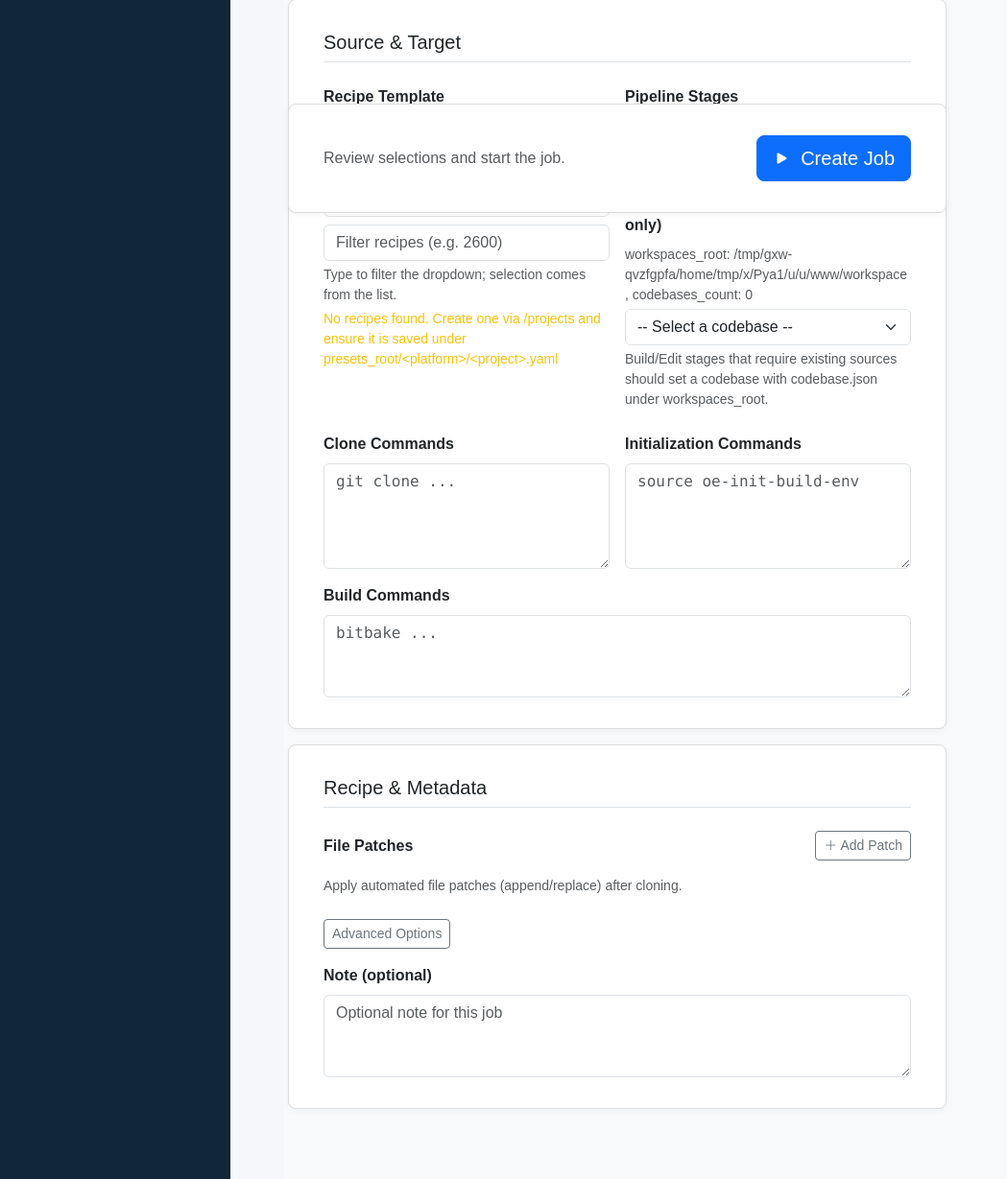
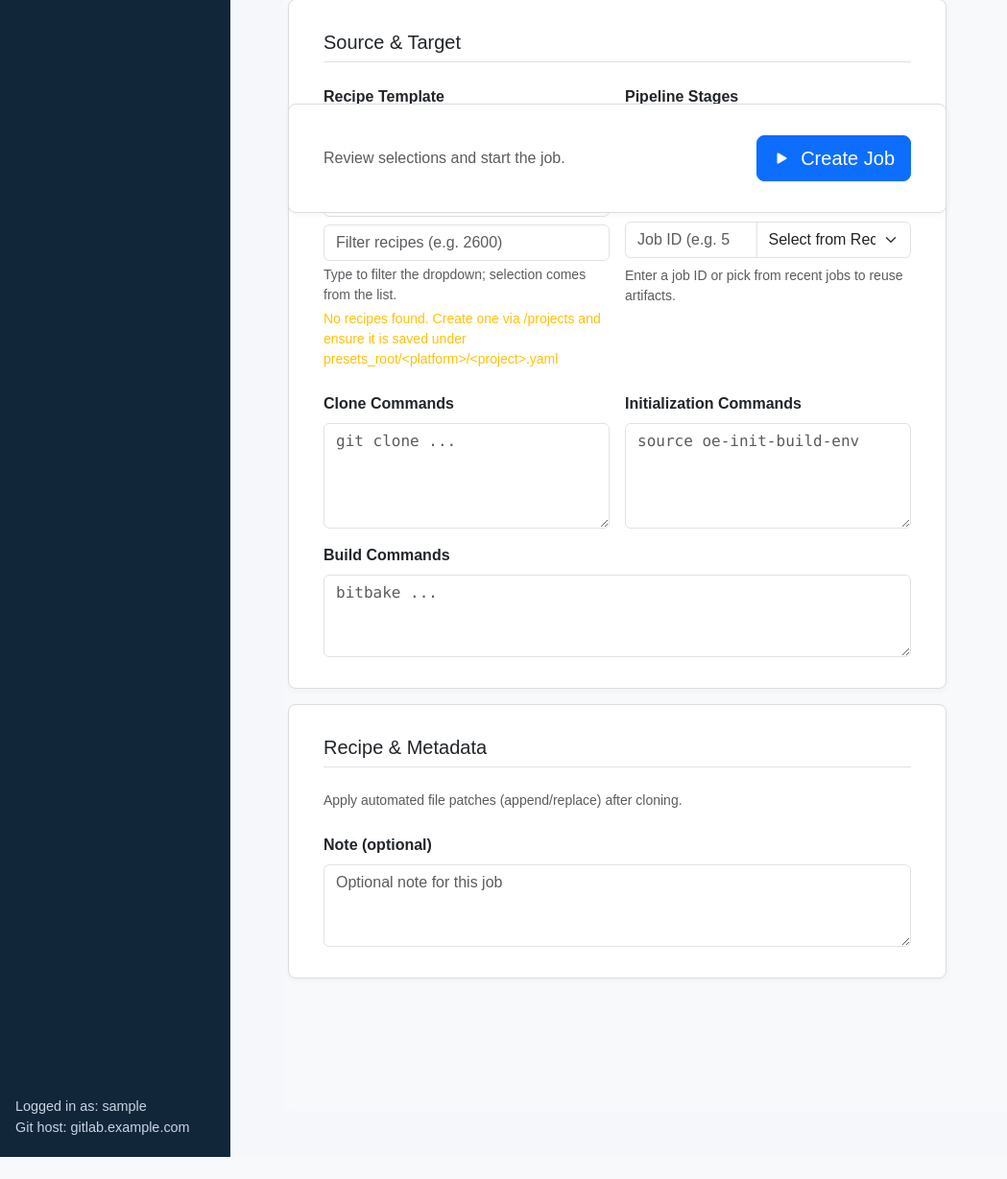
Before and after one commit to hanhanlee/autobuild_onetree, a FastAPI app: page /new in a window 1280 px wide. Shown: the part 578-1807 px from the top of the page at 96% size, without its empty margins (0-1049 px from the left). After the commit the page ends 1784 px from the top, so only its background shows below. Run offline with FastAPI, Linux system fonts and the light colour scheme; the visitor is signed in with stand-in values (Sample User, id 1); data that the repository does not hold is empty; some libraries are stand-ins or nearby versions.

Commit message:
refactor(ui): optimize new job form ux and functionality
Enhance the job creation workflow:
1.  **Base Job Selection**: Replace static codebase list with a 'Base
    Job ID' input and a helper dropdown to easily select from recent
    jobs.
2.  **Dynamic Visibility**: Restore logic to hide configuration
    sections (Clone, Edit, Init, Build) when their corresponding
    pipeline stages are unchecked.
3.  **Cleanup**: Remove the unused 'Advanced Options' section.

```diff
--- a/app/routes/jobs.py
+++ b/app/routes/jobs.py
@@ -273,6 +273,7 @@ async def new_job_page(request: Request):
     if cb_error and not debug_ctx.get("last_error"):
         debug_ctx["last_error"] = cb_error
     error_msg = debug_ctx.get("last_error")
+    recent_jobs = db.list_recent_jobs(limit=20)
     return render_page(
         request,
         "new_job.html",
@@ -285,6 +286,7 @@ async def new_job_page(request: Request):
         codebases=codebases,
         codebases_count=len(codebases),
         workspaces_root=str(WORKSPACES_ROOT),
+        recent_jobs=recent_jobs,
         status_code=200,
         user=user,
         token_ok=None,
--- a/templates/new_job.html
+++ b/templates/new_job.html
@@ -75,45 +75,45 @@
             <div class="col-lg-6">
               <label class="form-label fw-semibold d-block">Pipeline Stages</label>
               <div class="btn-group w-100" role="group">
-                <input type="checkbox" class="btn-check" id="check-clone" name="do_clone" autocomplete="off" checked>
+                <input type="checkbox" class="btn-check" id="check-clone" name="do_clone" autocomplete="off" checked onchange="toggleSection('section-clone', this.checked)">
                 <label class="btn btn-outline-primary" for="check-clone">1. Clone</label>
 
-                <input type="checkbox" class="btn-check" id="check-edit" name="do_edit" autocomplete="off">
+                <input type="checkbox" class="btn-check" id="check-edit" name="do_edit" autocomplete="off" onchange="toggleSection('section-edit', this.checked)">
                 <label class="btn btn-outline-primary" for="check-edit">2. Edit/Patch</label>
 
-                <input type="checkbox" class="btn-check" id="check-init" name="do_init" autocomplete="off" checked>
+                <input type="checkbox" class="btn-check" id="check-init" name="do_init" autocomplete="off" checked onchange="toggleSection('section-init', this.checked)">
                 <label class="btn btn-outline-primary" for="check-init">3. Init</label>
 
-                <input type="checkbox" class="btn-check" id="check-build" name="do_build" autocomplete="off" checked>
+                <input type="checkbox" class="btn-check" id="check-build" name="do_build" autocomplete="off" checked onchange="toggleSection('section-build', this.checked)">
                 <label class="btn btn-outline-primary" for="check-build">4. Build</label>
               </div>
               <div class="mt-3">
-                <label class="form-label fw-semibold" for="codebase-select">Codebase (optional unless build/edit only)</label>
-                {% if codebases_count is defined %}
-                <div class="text-muted small mb-1">workspaces_root: {{ workspaces_root }}, codebases_count: {{ codebases_count }}</div>
-                {% endif %}
-                <select id="codebase-select" name="codebase_id" class="form-select">
-                  <option value="" {% if not codebase_id %}selected{% endif %}>-- Select a codebase --</option>
-                  {% for cb in codebases or [] %}
-                      <option value="{{ cb.id }}" {% if codebase_id==cb.id %}selected{% endif %}>{{ cb.label or cb.id }}</option>
-                  {% endfor %}
-                </select>
-                <div class="text-muted small mt-1">Build/Edit stages that require existing sources should set a codebase with codebase.json under workspaces_root.</div>
+                <label class="form-label fw-semibold" for="base_job_id">Base Job (Reuse Artifacts)</label>
+                <div class="input-group mb-2">
+                  <input type="number" class="form-control" id="base_job_id" name="base_job_id" placeholder="Job ID (e.g. 57)" value="">
+                  <select class="form-select" id="recent_jobs_select" aria-label="Select from Recent Jobs">
+                    <option value="">Select from Recent Jobs</option>
+                    {% for j in recent_jobs or [] %}
+                      <option value="{{ j.id }}">#{{ j.id }} — {{ j.recipe_id or 'unknown' }} ({{ j.status }})</option>
+                    {% endfor %}
+                  </select>
+                </div>
+                <div class="text-muted small mt-1">Enter a job ID or pick from recent jobs to reuse artifacts.</div>
               </div>
             </div>
           </div>
 
           <div class="mt-4">
             <div class="row g-3">
-              <div class="col-md-6">
+              <div class="col-md-6" id="section-clone">
                 <label class="form-label fw-semibold">Clone Commands</label>
                 <textarea class="form-control font-monospace" name="clone_script" rows="4" placeholder="git clone ..." readonly></textarea>
               </div>
-              <div class="col-md-6">
+              <div class="col-md-6" id="section-init">
                 <label class="form-label fw-semibold">Initialization Commands</label>
                 <textarea class="form-control font-monospace" name="init_script" rows="4" placeholder="source oe-init-build-env" readonly></textarea>
               </div>
-              <div class="col-12">
+              <div class="col-12" id="section-build">
                 <label class="form-label fw-semibold">Build Commands</label>
                 <textarea class="form-control font-monospace" name="build_script" rows="3" placeholder="bitbake ..." required readonly></textarea>
               </div>
@@ -126,21 +126,12 @@
         <div class="card-body">
           <h5 class="card-title border-bottom pb-2 mb-4 text-dark">Recipe &amp; Metadata</h5>
 
-          <div class="d-flex justify-content-between align-items-center mb-3">
+          <div class="d-flex justify-content-between align-items-center mb-3" id="section-edit">
             <span class="fw-semibold text-dark">File Patches</span>
             <button type="button" class="btn btn-outline-secondary btn-sm" onclick="addPatchRow()"><i class="bi bi-plus-lg"></i> Add Patch</button>
           </div>
           <div id="patch-container" class="mb-3"></div>
           <div class="text-muted small mb-4">Apply automated file patches (append/replace) after cloning.</div>
-
-          <div class="mb-3">
-            <button type="button" class="btn btn-outline-secondary btn-sm" data-bs-toggle="collapse" data-bs-target="#advanced-options" aria-expanded="false">Advanced Options</button>
-          </div>
-          <div class="collapse" id="advanced-options">
-            <div class="card card-body border-0 p-0 mb-3">
-              <div class="text-muted small">Use these fields for specialized overrides if needed.</div>
-            </div>
-          </div>
 
           <div class="mb-0">
             <label class="form-label fw-semibold" for="note">Note (optional)</label>
@@ -279,6 +270,16 @@ document.addEventListener("DOMContentLoaded", function () {
         }
     });
 
+    const recentSelect = document.getElementById("recent_jobs_select");
+    const baseInput = document.getElementById("base_job_id");
+    if (recentSelect && baseInput) {
+        recentSelect.addEventListener("change", () => {
+            if (recentSelect.value) {
+                baseInput.value = recentSelect.value;
+            }
+        });
+    }
+
     updateRecipeInfo();
 });
 
```
